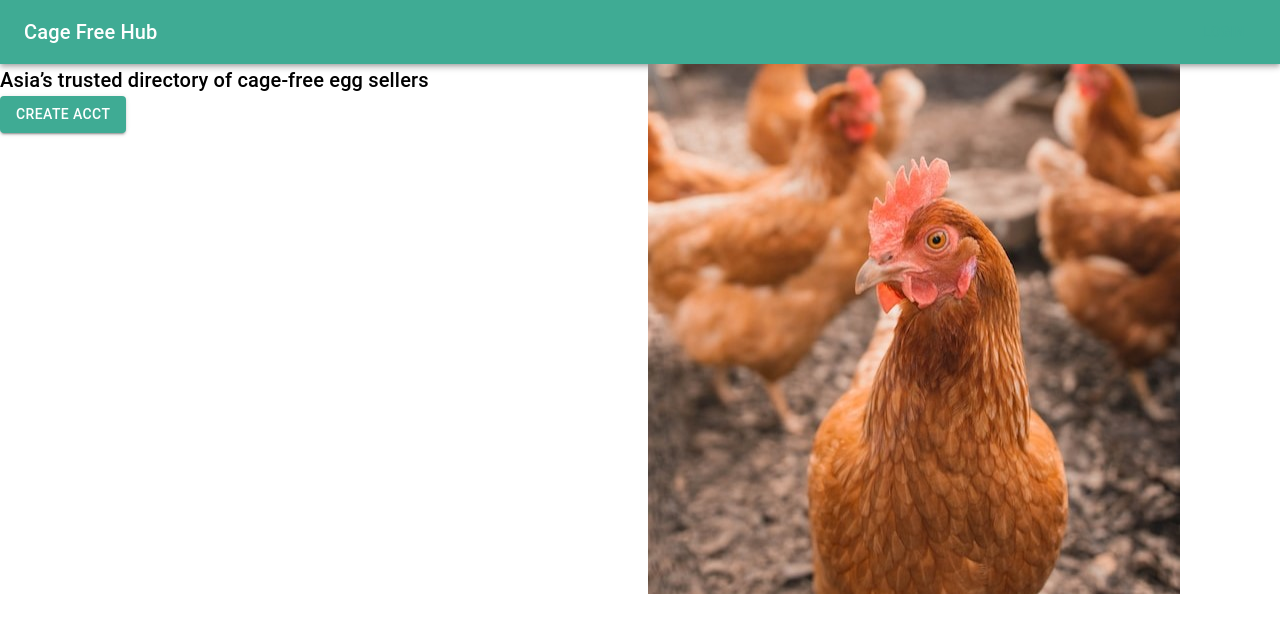
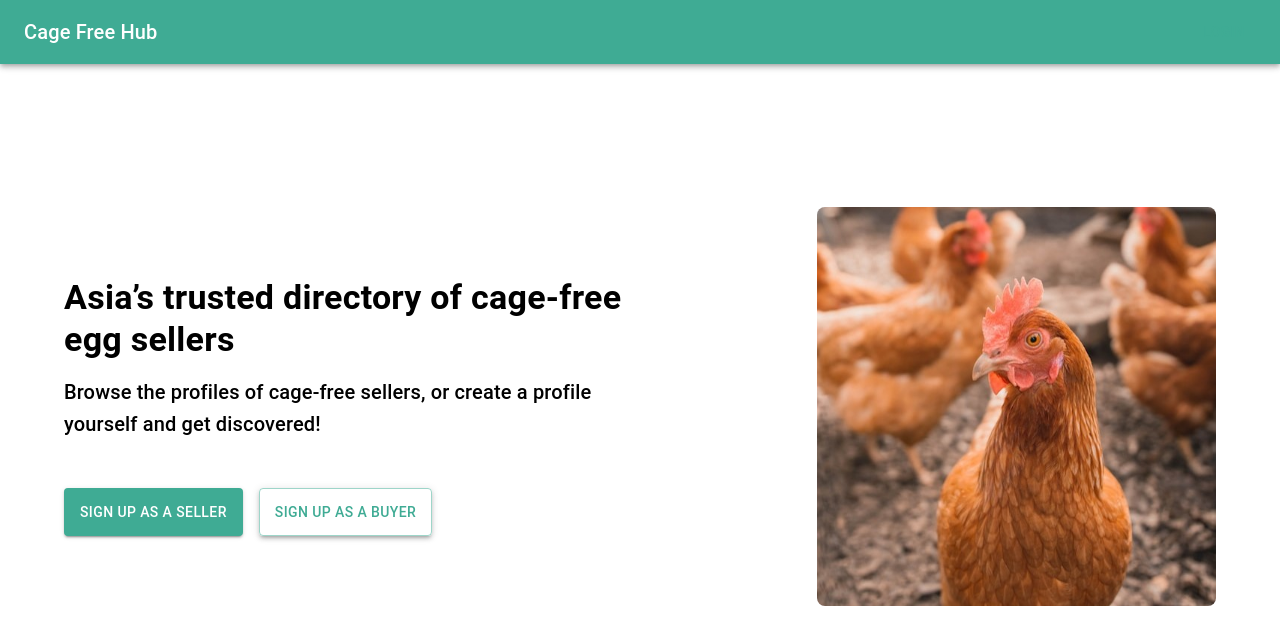
Before and after one commit to Yellow987/CageFreeHub, a React (Create React App) app in the folder chicken_app/: page / in a window 1280 px wide. Shown: the top 644 px of the page. Built offline with nearby package versions, Linux system fonts and the light colour scheme; no server answers; the database is empty.

Commit message:
Landing Page

```diff
--- a/chicken_app/src/App.js
+++ b/chicken_app/src/App.js
@@ -4,10 +4,8 @@ import Button from '@mui/material/Button';
 import AppBar from '@mui/material/AppBar';
 import Toolbar from '@mui/material/Toolbar';
 import Typography from '@mui/material/Typography';
-import Grid from '@mui/material/Grid';
-import chickenImage from './Images/chickenImage.jpg';
-import Box from '@mui/material/Box';
 import  {getFarms} from './firestore';
+import { Landingpage } from './Landingpage';
 const theme = createTheme({
   palette: {
     primary: {
@@ -32,18 +30,7 @@ function App() {
           <Button>Login</Button>
         </Toolbar>
       </AppBar>
-
-      <Grid container spacing={2}>
-        <Grid item xs={12} sm={6}>
-          <Typography variant="h6" component="div" sx={{ flexGrow: 1 }}>
-          Asia’s trusted directory of cage-free egg sellers
-          </Typography>
-          <Button variant="contained">Create Acct</Button>
-        </Grid>
-        <Grid item xs={12} sm={6} sx={{display: 'flex', alignItems: 'center'}} >
-          <img src={chickenImage} alt="chickenImage"/>
-        </Grid>
-      </Grid>
+      <Landingpage />
     </ThemeProvider>
   );
 }
--- /dev/null
+++ b/chicken_app/src/Landingpage.js
@@ -0,0 +1,48 @@
+import Button from '@mui/material/Button';
+import Typography from '@mui/material/Typography';
+import Grid from '@mui/material/Grid';
+import Paper from '@mui/material/Paper';
+import chickenImage from './Images/chickenImage.jpg';
+import Container from '@mui/material/Container';
+export function Landingpage(){
+    const styles = {
+        twoButtons: {
+            display: 'flex',
+            height: '48px'
+        },
+        marginButton : {
+            marginRight: '16px'
+        },
+        height : {
+            height : '48px'
+        },
+        imageDimensions : {
+            height: '399px',
+            width: '399px',
+            borderRadius : '8px'
+        },
+        toNavMenuMargin : {
+            marginTop:'143px'
+        }
+
+    };
+    return(
+        <Container maxWidth="lg" style={styles.toNavMenuMargin}>
+            <Grid container spacing={2} alignItems='center'>
+                <Grid item xs={12} sm={6}>
+                    <Typography variant="h4" component="h1" sx={{ flexGrow: 1 }} fontWeight='bold' style={{marginBottom:'16px'}}>
+                    Asia’s trusted directory of cage-free egg sellers
+                    </Typography>
+                    <Typography variant="h6" component='p' style={{marginBottom:'48px'}} >Browse the profiles of cage-free sellers, or create a profile yourself and get discovered!</Typography>
+                    <div style={styles.twoButtons}>
+                        <Button variant="contained" style={styles.marginButton}>Sign up as a seller</Button>
+                        <Paper elevation={3}><Button variant="outlined" style={styles.height}>Sign up as a buyer</Button></Paper>
+                    </div>
+                </Grid>
+                <Grid item xs={12} sm={6} sx={{display: 'flex', alignItems: 'center'}} justifyContent="flex-end" >
+                    <img src={chickenImage} alt="chickenImage" style={styles.imageDimensions} />
+                </Grid>
+            </Grid>
+      </Container>
+    )
+}
```
